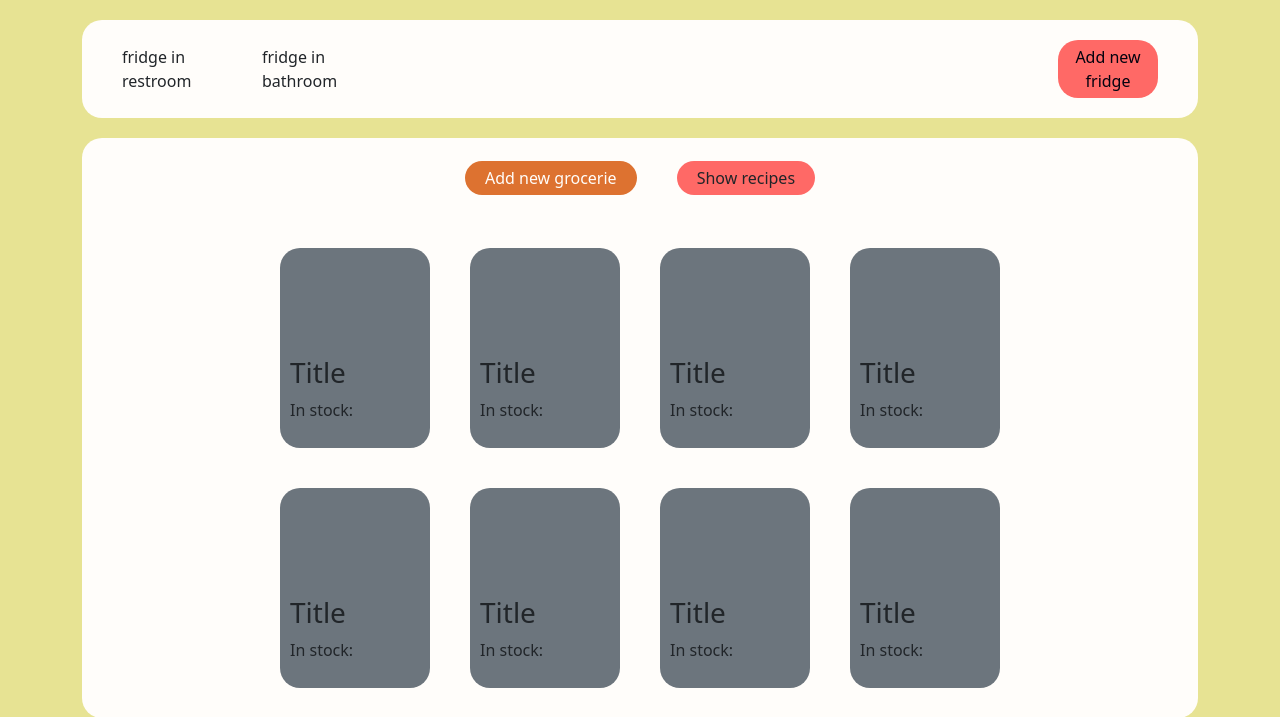
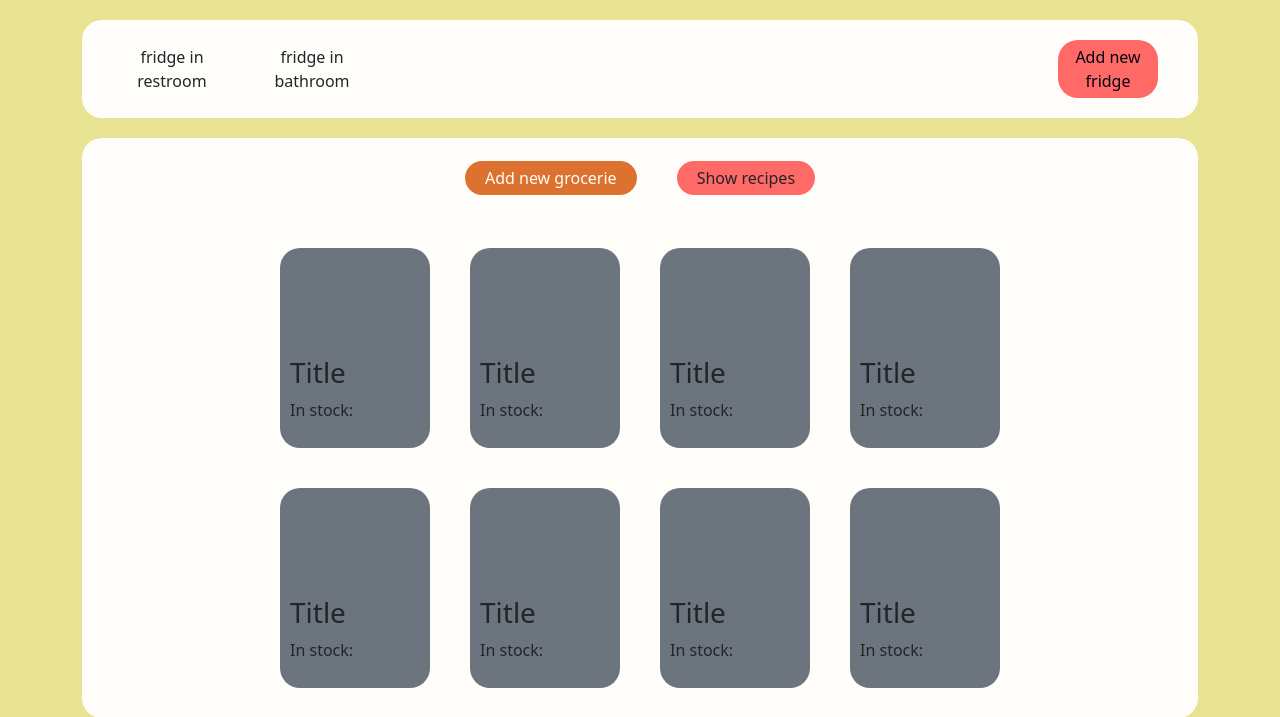
Before and after one commit to boostedgagi/myFridge, a PHP site: page /myFridge/fridges.php in a window 1280 px wide. Shown: the part 58-775 px from the top of the page. Run offline with PHP 8.4, Linux system fonts and the light colour scheme; a user stored in the database is signed in; data comes from the database, SQL or seed files in the repository; style sheets or scripts are compiled from the project's sources.

Commit message:
Ispravka gresaka

```diff
--- a/fridges.php
+++ b/fridges.php
@@ -32,7 +32,7 @@
                     <?php
                     if ($listOfAllFridges->rowCountOfFridges() > 0) {
                         foreach ($listOfAllFridges->getAllFridgesForCurrentUser() as $oneFridge) {
-                            echo "<li class='fridge-item d-flex justify-content-center align-items-center'>". $oneFridge["fridgeName"] ."</li>";
+                            echo "<li class='fridge-item d-flex justify-content-center align-items-center text-center'>". $oneFridge["fridgeName"] ."</li>";
                         }
                     }
                     ?>
--- a/scss/_colors.scss
+++ b/scss/_colors.scss
@@ -83,7 +83,3 @@
 .border-red {
   border: 1px solid $red;
 }
-
-$theme-colors: (
-    "primary": $orange
-);
```
